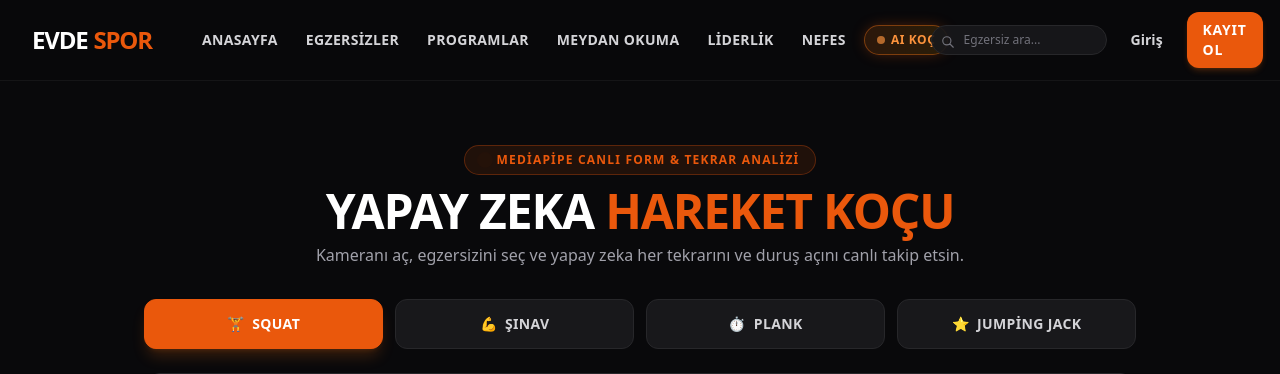
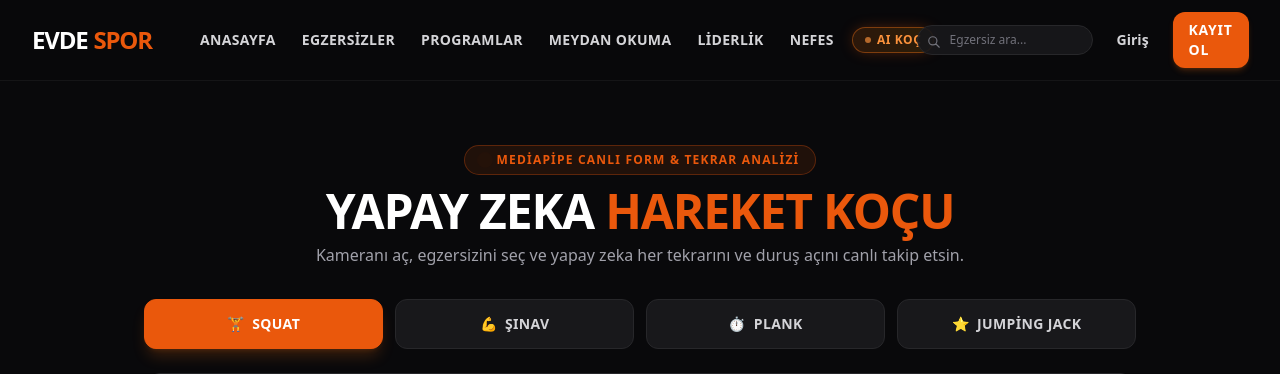
Before and after one commit to atilayaki/ev-sporu-app, a Flask app: page /ai-koc in a window 1280 px wide. Shown: the top 374 px of the page. Run offline with Flask 3, Linux system fonts and the light colour scheme; some libraries are stand-ins or nearby versions.

Commit message:
fix: fine-tune tablet navbar spacing and delayed PWA banner trigger

```diff
--- a/templates/base.html
+++ b/templates/base.html
@@ -75,16 +75,16 @@
                     <span>EVDE</span><span class="text-accent">SPOR</span>
                 </a>
 
-                <!-- Desktop Nav Links -->
-                <div class="hidden lg:flex items-center space-x-1 xl:space-x-2">
-                    <a href="/" class="hover:text-accent transition-colors px-2.5 py-1.5 text-xs xl:text-sm font-bold text-zinc-300 uppercase tracking-wide">Anasayfa</a>
-                    <a href="/egzersizler" class="hover:text-accent transition-colors px-2.5 py-1.5 text-xs xl:text-sm font-bold text-zinc-300 uppercase tracking-wide">Egzersizler</a>
-                    <a href="/programlar" class="hover:text-accent transition-colors px-2.5 py-1.5 text-xs xl:text-sm font-bold text-zinc-300 uppercase tracking-wide">Programlar</a>
-                    <a href="/challenges" class="hover:text-accent transition-colors px-2.5 py-1.5 text-xs xl:text-sm font-bold text-zinc-300 uppercase tracking-wide whitespace-nowrap">Meydan Okuma</a>
-                    <a href="/liderlik" class="hover:text-accent transition-colors px-2.5 py-1.5 text-xs xl:text-sm font-bold text-zinc-300 uppercase tracking-wide">Liderlik</a>
-                    <a href="/breathe" class="hover:text-accent transition-colors px-2.5 py-1.5 text-xs xl:text-sm font-bold text-zinc-300 uppercase tracking-wide">Nefes</a>
-                    <a href="/ai-koc" class="bg-gradient-to-r from-orange-500/15 to-amber-500/15 hover:from-orange-500 hover:to-amber-500 border border-orange-500/40 text-orange-400 hover:text-white transition-all px-3 py-1.5 rounded-full text-xs font-black uppercase tracking-wider flex items-center gap-1.5 shrink-0 shadow-[0_0_15px_-3px_rgba(234,88,12,0.4)] ml-1">
-                        <span class="w-2 h-2 rounded-full bg-orange-400 animate-pulse"></span>
+                <!-- Desktop / Tablet Nav Links -->
+                <div class="hidden md:flex items-center space-x-1 lg:space-x-1.5 xl:space-x-2.5">
+                    <a href="/" class="hover:text-accent transition-colors px-2 py-1 text-[11px] lg:text-xs xl:text-sm font-bold text-zinc-300 uppercase tracking-wide">Anasayfa</a>
+                    <a href="/egzersizler" class="hover:text-accent transition-colors px-2 py-1 text-[11px] lg:text-xs xl:text-sm font-bold text-zinc-300 uppercase tracking-wide">Egzersizler</a>
+                    <a href="/programlar" class="hover:text-accent transition-colors px-2 py-1 text-[11px] lg:text-xs xl:text-sm font-bold text-zinc-300 uppercase tracking-wide">Programlar</a>
+                    <a href="/challenges" class="hover:text-accent transition-colors px-2 py-1 text-[11px] lg:text-xs xl:text-sm font-bold text-zinc-300 uppercase tracking-wide whitespace-nowrap">Meydan Okuma</a>
+                    <a href="/liderlik" class="hover:text-accent transition-colors px-2 py-1 text-[11px] lg:text-xs xl:text-sm font-bold text-zinc-300 uppercase tracking-wide">Liderlik</a>
+                    <a href="/breathe" class="hover:text-accent transition-colors px-2 py-1 text-[11px] lg:text-xs xl:text-sm font-bold text-zinc-300 uppercase tracking-wide">Nefes</a>
+                    <a href="/ai-koc" class="bg-gradient-to-r from-orange-500/15 to-amber-500/15 hover:from-orange-500 hover:to-amber-500 border border-orange-500/40 text-orange-400 hover:text-white transition-all px-2.5 lg:px-3 py-1 rounded-full text-[11px] lg:text-xs font-black uppercase tracking-wider flex items-center gap-1.5 shrink-0 shadow-[0_0_15px_-3px_rgba(234,88,12,0.4)] ml-1">
+                        <span class="w-1.5 h-1.5 rounded-full bg-orange-400 animate-pulse"></span>
                         <span>AI KOÇ</span>
                     </a>
                 </div>
@@ -268,12 +268,14 @@
                     });
                 }
 
-                // Check beforeinstallprompt
+                // Check beforeinstallprompt with polite 5-second delay
                 window.addEventListener('beforeinstallprompt', (e) => {
                     e.preventDefault();
                     this.deferredPrompt = e;
                     if (!localStorage.getItem('pwa_prompt_dismissed')) {
-                        this.showBanner = true;
+                        setTimeout(() => {
+                            if (this.deferredPrompt) this.showBanner = true;
+                        }, 5000);
                     }
                 });
 
```
